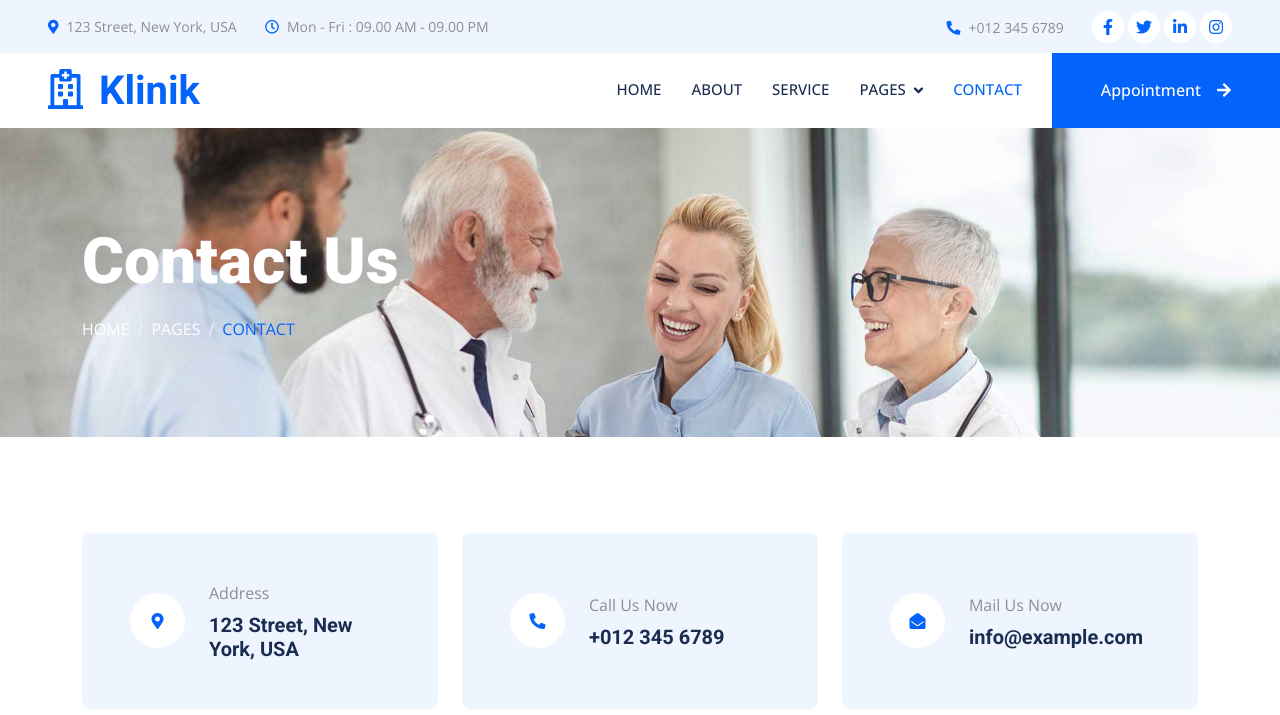
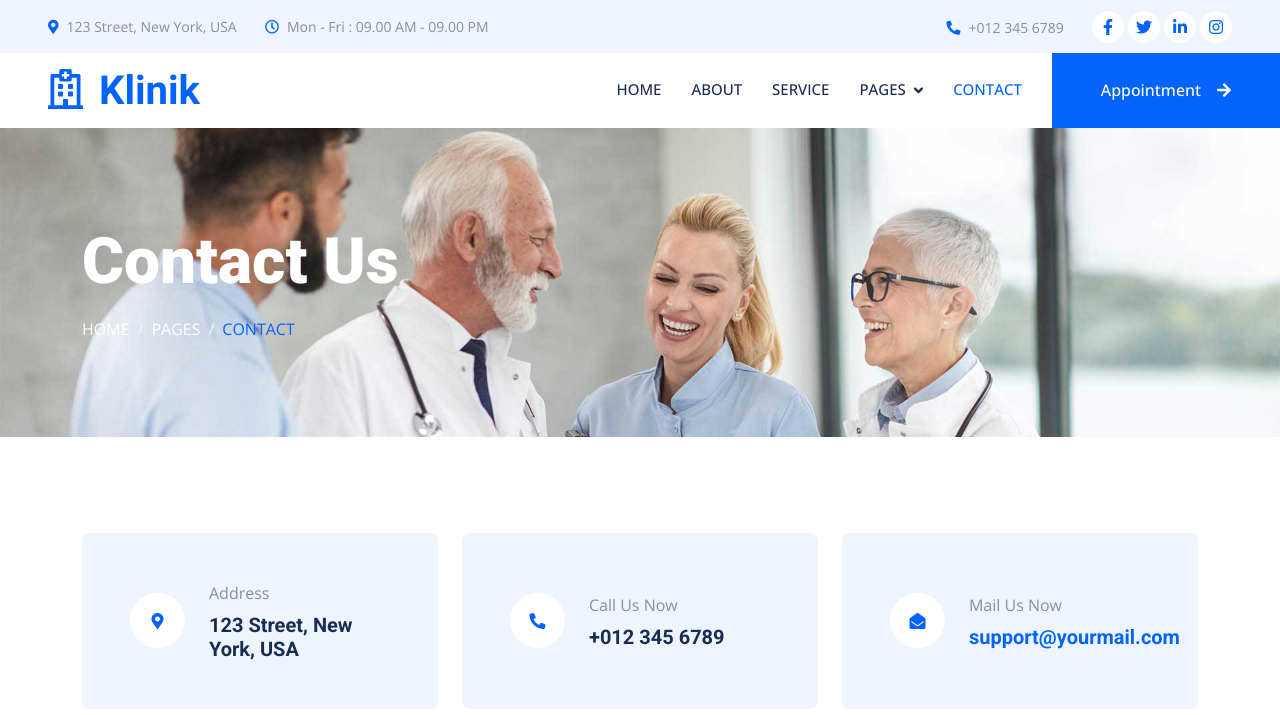
Before and after one commit to QTnanoelectronicslab/test, a plain HTML site: page contact.html in a window 1280 px wide. Shown: the top 715 px of the page. Drawn offline with nearby package versions, Linux system fonts and the light colour scheme.

Commit message:
add mailto

```diff
--- a/contact.html
+++ b/contact.html
@@ -152,7 +152,7 @@
                         </div>
                         <div class="ms-4">
                             <p class="mb-2">Mail Us Now</p>
-                            <h5 class="mb-0">info@example.com</h5>
+                            <h5 class="mb-0"><a href="mailto:support@yourmail.com">support@yourmail.com</a></h5>
                         </div>
                     </div>
                 </div>
@@ -294,7 +294,6 @@
                 return response.json();
             })
             .then(data => {
-                console.log(data.adress.zh);
                 document.getElementById("ifr_Map").src = data.adress.zh;
             })
             .catch(error => {
```
